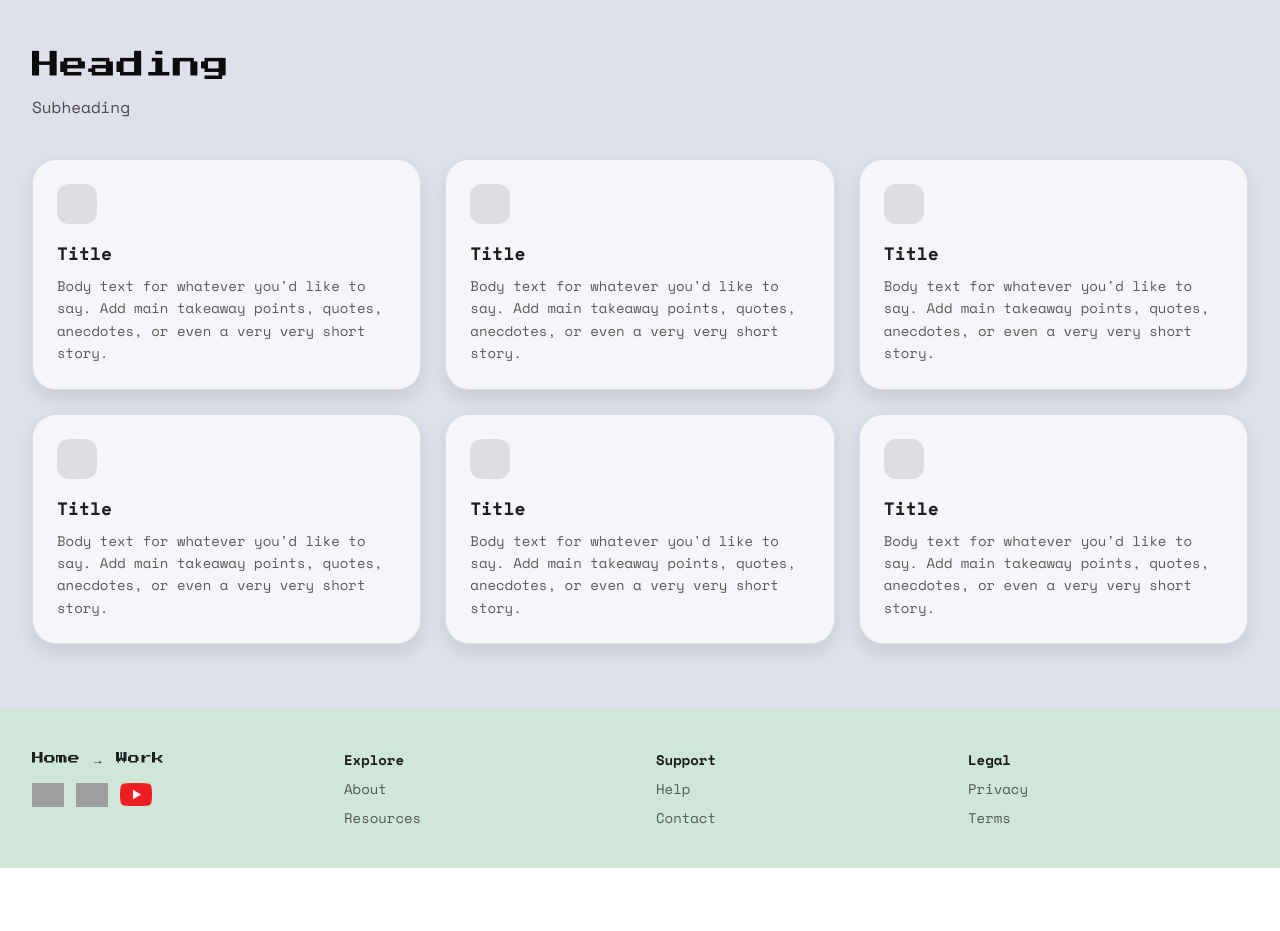
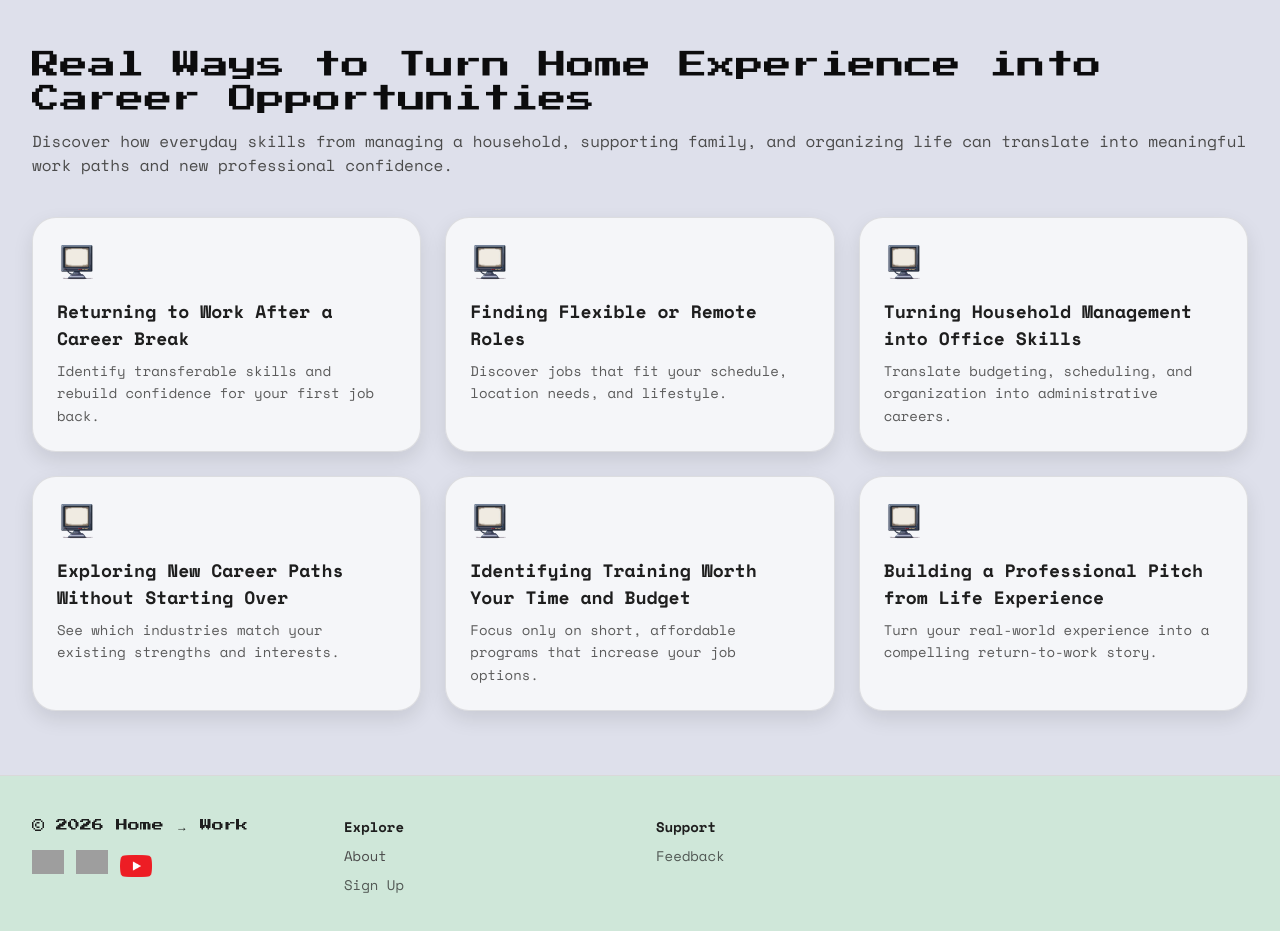
Before and after one commit to camachom26/home-work, a Next.js app: page /en/landing in a window 1280 px wide. Shown: the part 1240-2171 px from the top of the page. Before the commit the page ends 2108 px from the top, so only its background shows below. Built offline with nearby package versions, Linux system fonts and the light colour scheme; no server answers; grey boxes are pictures that could not be loaded.

Commit message:
fixed some images, filled in icons and front page content

```diff
--- a/src/app/[locale]/about/page.tsx
+++ b/src/app/[locale]/about/page.tsx
@@ -99,7 +99,7 @@ export default function AboutPage() {
   return (
     <div
       className="w-full bg-fixed bg-[length:100%_auto] bg-top bg-no-repeat"
-      style={{ backgroundImage: "url('/surveybackground.png')" }}
+      style={{ backgroundImage: "url('/Summer6.png')" }}
     >
       {/* keep background crisp; light overlay only */}
       <div className="w-full bg-white/10">
--- a/src/app/components/Footer.tsx
+++ b/src/app/components/Footer.tsx
@@ -1,16 +1,20 @@
 "use client";
 import Image from "next/image";
+import Link from "next/link";
+import { useParams } from "next/navigation";
 
 export default function Footer() {
+    const params = useParams();
+    const locale = (params?.locale as string) || "en";
 
-  return (
+    return (
     <footer className="bg-[#cfe7d9] w-full border-t border-[#d9d9d9]">
         <div className="mx-auto max-w-7xl px-6 md:px-8 py-8 md:py-10">
             <div className="grid grid-cols-1 sm:grid-cols-2 md:grid-cols-4 gap-8">
             {/* Brand */}
             <div className="flex flex-col gap-4">
                 <p className="font-['Press_Start_2P',sans-serif] text-[12px] text-[#1e1e1e]">
-                Home → Work
+                © {new Date().getFullYear()} Home → Work
                 </p>
                 <div className="flex gap-3">
                     <div className="h-8 w-8 rounded-lg" aria-hidden="true">
@@ -25,13 +29,13 @@ export default function Footer() {
                     <div className="h-8 w-8 rounded-lg" aria-hidden="true">
                         <Image
                             src="/devpost.png"
-                            alt="Check out our github"
+                            alt="Check out our devpost"
                             width={40}
                             height={100}
                             className="object-contain"
                         />
                     </div>
-                    <div className="h-8 w-8 rounded-lg" aria-hidden="true">
+                    <div className="h-8 w-8 rounded-lg flex items-center justify-center overflow-hidden" aria-hidden="true">
                         <Image
                             src="/youtube.png"
                             alt="Watch our demo"
@@ -42,24 +46,16 @@ export default function Footer() {
                     </div>
                 </div>
         </div>
-
-            {/* Example columns */}
             <div className="flex flex-col gap-2 font-['Space_Mono',sans-serif] text-[14px] text-[#1e1e1e]">
                 <p className="font-semibold">Explore</p>
-                <span className="opacity-70">About</span>
-                <span className="opacity-70">Resources</span>
+                <Link href={`/${locale}/about`} className="text-[#4b4b4b] hover:text-black transition">
+                    About
+                </Link>
+                <span className="opacity-70">Sign Up</span>
             </div>
-
             <div className="flex flex-col gap-2 font-['Space_Mono',sans-serif] text-[14px] text-[#1e1e1e]">
                 <p className="font-semibold">Support</p>
-                <span className="opacity-70">Help</span>
-                <span className="opacity-70">Contact</span>
-            </div>
-
-            <div className="flex flex-col gap-2 font-['Space_Mono',sans-serif] text-[14px] text-[#1e1e1e]">
-                <p className="font-semibold">Legal</p>
-                <span className="opacity-70">Privacy</span>
-                <span className="opacity-70">Terms</span>
+                <span className="opacity-70">Feedback</span>
             </div>
             </div>
         </div>
--- a/src/app/components/landing/CardGridIcon.tsx
+++ b/src/app/components/landing/CardGridIcon.tsx
@@ -1,3 +1,5 @@
+import Image from "next/image";
+
 export function CardGridIcon() {
   return (
     <section
@@ -9,28 +11,134 @@ export function CardGridIcon() {
         <div className="flex flex-col gap-10">
           <div>
             <p className="font-['Press_Start_2P',sans-serif] text-[#0c0c0d] text-[clamp(18px,2.2vw,30px)] leading-[1.2]">
-              Heading
+              Real Ways to Turn Home Experience into Career Opportunities
             </p>
             <p className="mt-3 font-['Space_Mono',sans-serif] text-[#4b4b4b] text-[14px] sm:text-[16px] leading-[1.5]">
-              Subheading
+              Discover how everyday skills from managing a household, supporting family, and organizing life can translate into meaningful work paths and new professional confidence.
             </p>
           </div>
 
           <div className="grid grid-cols-1 sm:grid-cols-2 lg:grid-cols-3 gap-6">
-            {Array.from({ length: 6 }).map((_, idx) => (
+              {/* 1*/}
               <div
-                key={idx}
                 className="rounded-[24px] border border-black/10 bg-white/70 p-6 shadow-[0px_8px_20px_rgba(0,0,0,0.10)]"
               >
-                <div className="h-10 w-10 rounded-xl bg-black/10" aria-hidden="true" />
+                <div className="h-10 w-10 rounded-xl" aria-hidden="true" >
+                  <Image
+                    src="/monitor.png"
+                    alt="Check out our github"
+                    width={40}
+                    height={100}
+                    className="object-contain"
+                  />
+                </div>
                 <p className="mt-4 font-['Space_Mono',sans-serif] font-bold text-[#1e1e1e] text-[18px]">
-                  Title
+                  Returning to Work After a Career Break
                 </p>
                 <p className="mt-2 font-['Space_Mono',sans-serif] text-[#5b5b5b] text-[14px] leading-[1.6]">
-                  Body text for whatever you'd like to say. Add main takeaway points, quotes, anecdotes, or even a very very short story.
+                  Identify transferable skills and rebuild confidence for your first job back.
                 </p>
               </div>
-            ))}
+              {/* 2*/}
+              <div
+                className="rounded-[24px] border border-black/10 bg-white/70 p-6 shadow-[0px_8px_20px_rgba(0,0,0,0.10)]"
+              >
+                <div className="h-10 w-10 rounded-xl" aria-hidden="true">
+                  <Image
+                    src="/monitor.png"
+                    alt="Check out our github"
+                    width={40}
+                    height={40}
+                    className="object-contain"
+                  />
+                </div>
+                <p className="mt-4 font-['Space_Mono',sans-serif] font-bold text-[#1e1e1e] text-[18px]">
+                  Finding Flexible or Remote Roles
+                </p>
+                <p className="mt-2 font-['Space_Mono',sans-serif] text-[#5b5b5b] text-[14px] leading-[1.6]">
+                  Discover jobs that fit your schedule, location needs, and lifestyle.
+                </p>
+              </div>
+              {/* 3*/}
+              <div
+                className="rounded-[24px] border border-black/10 bg-white/70 p-6 shadow-[0px_8px_20px_rgba(0,0,0,0.10)]"
+              >
+                <div className="h-10 w-10 rounded-xl" aria-hidden="true">
+                  <Image
+                    src="/monitor.png"
+                    alt="Check out our github"
+                    width={40}
+                    height={40}
+                    className="object-contain"
+                  />
+                </div>
+                <p className="mt-4 font-['Space_Mono',sans-serif] font-bold text-[#1e1e1e] text-[18px]">
+                  Turning Household Management into Office Skills
+                </p>
+                <p className="mt-2 font-['Space_Mono',sans-serif] text-[#5b5b5b] text-[14px] leading-[1.6]">
+                  Translate budgeting, scheduling, and organization into administrative careers.
+                </p>
+              </div>
+              {/* 4*/}
+              <div
+                className="rounded-[24px] border border-black/10 bg-white/70 p-6 shadow-[0px_8px_20px_rgba(0,0,0,0.10)]"
+              >
+                <div className="h-10 w-10 rounded-xl" aria-hidden="true">
+                  <Image
+                      src="/monitor.png"
+                      alt="Check out our github"
+                      width={40}
+                      height={40}
+                      className="object-contain"
+                    />
+                </div>
+                <p className="mt-4 font-['Space_Mono',sans-serif] font-bold text-[#1e1e1e] text-[18px]">
+                  Exploring New Career Paths Without Starting Over
+                </p>
+                <p className="mt-2 font-['Space_Mono',sans-serif] text-[#5b5b5b] text-[14px] leading-[1.6]">
+                  See which industries match your existing strengths and interests.
+                </p>
+              </div>
+              {/* 5*/}
+              <div
+                className="rounded-[24px] border border-black/10 bg-white/70 p-6 shadow-[0px_8px_20px_rgba(0,0,0,0.10)]"
+              >
+                <div className="h-10 w-10 rounded-xl" aria-hidden="true">
+                  <Image
+                    src="/monitor.png"
+                    alt="Check out our github"
+                    width={40}
+                    height={40}
+                    className="object-contain"
+                  />
+                </div>
+                <p className="mt-4 font-['Space_Mono',sans-serif] font-bold text-[#1e1e1e] text-[18px]">
+                  Identifying Training Worth Your Time and Budget
+                </p>
+                <p className="mt-2 font-['Space_Mono',sans-serif] text-[#5b5b5b] text-[14px] leading-[1.6]">
+                  Focus only on short, affordable programs that increase your job options.
+                </p>
+              </div>
+              {/* 6*/}
+              <div
+                className="rounded-[24px] border border-black/10 bg-white/70 p-6 shadow-[0px_8px_20px_rgba(0,0,0,0.10)]"
+              >
+                <div className="h-10 w-10 rounded-xl" aria-hidden="true">
+                  <Image
+                    src="/monitor.png"
+                    alt="Check out our github"
+                    width={40}
+                    height={40}
+                    className="object-contain"
+                  />
+                </div>
+                <p className="mt-4 font-['Space_Mono',sans-serif] font-bold text-[#1e1e1e] text-[18px]">
+                  Building a Professional Pitch from Life Experience
+                </p>
+                <p className="mt-2 font-['Space_Mono',sans-serif] text-[#5b5b5b] text-[14px] leading-[1.6]">
+                  Turn your real-world experience into a compelling return-to-work story.
+                </p>
+              </div>
           </div>
         </div>
       </div>
```
Also changed, not shown: public/Summer6.png (added), public/monitor.png (added).
